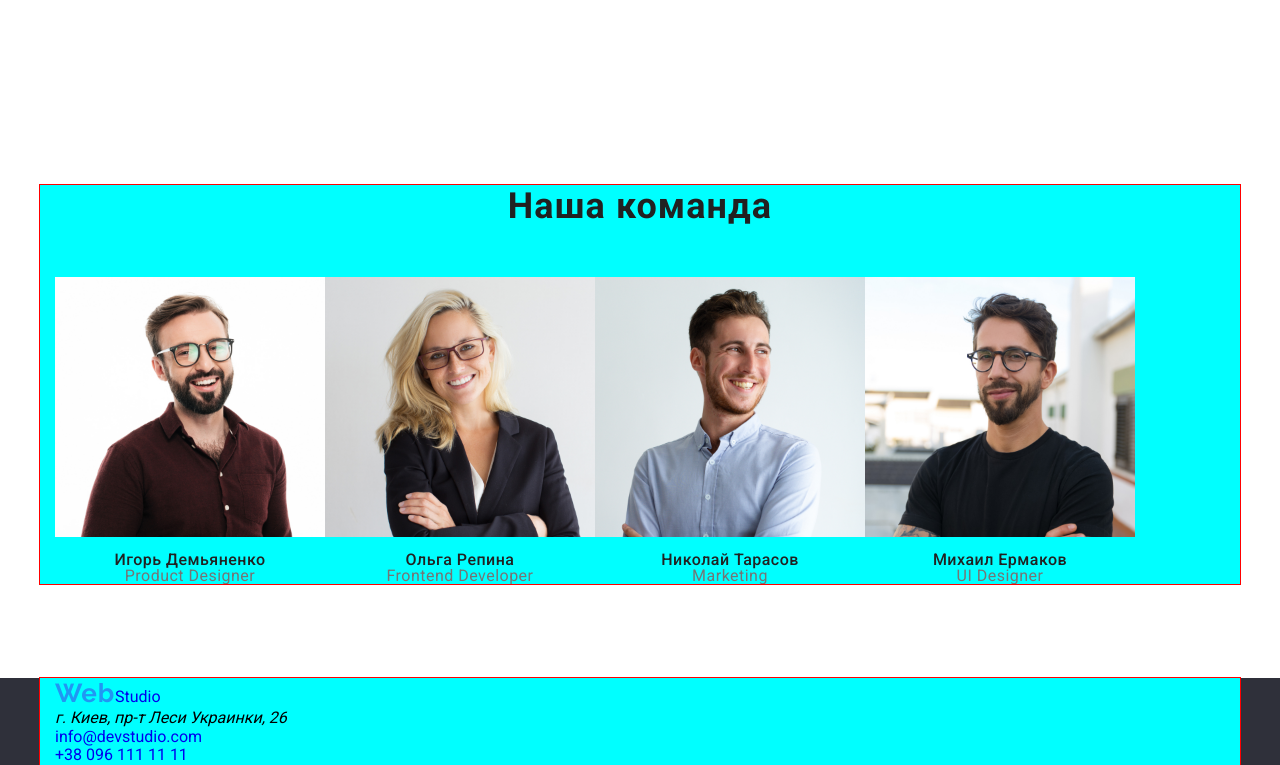
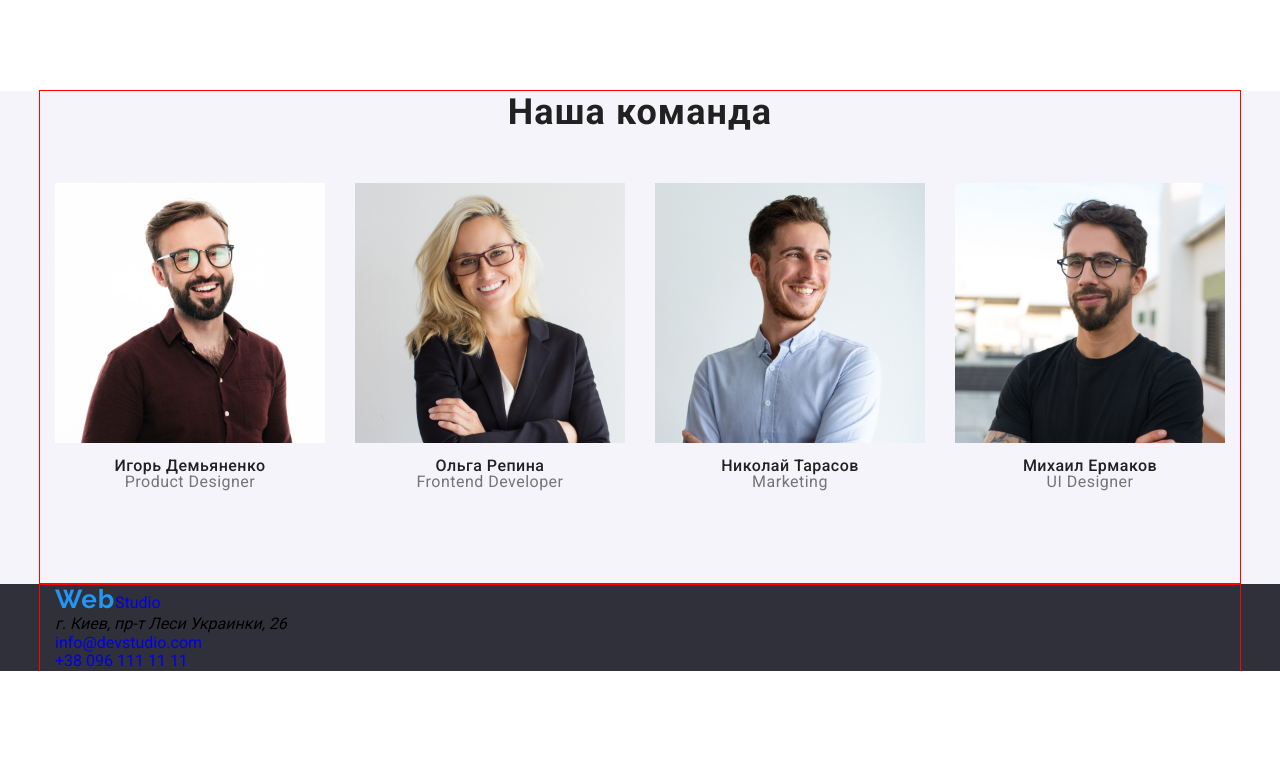
Before and after one commit to Vitalino1978-stud/goit-markup-hw-03, a plain HTML site: page index.html in a window 1280 px wide. Shown: the part 1237-2002 px from the top of the page. After the commit the page ends 1908 px from the top, so only its background shows below. Drawn offline with nearby package versions, Linux system fonts and the light colour scheme.

Commit message:
испраавления

```diff
--- a/css/styles.css
+++ b/css/styles.css
@@ -55,7 +55,7 @@ h3 {
   padding-left: 15px;
   padding-right: 15px;
   outline: 1px solid red;
-  background-color: aqua;
+  /*background-color: aqua;*/
 }
 
 .section {
@@ -115,8 +115,9 @@ h3 {
 .navigation-list {
   display: flex;
 }
-.address {
+.address-list-list {
   display: flex;
+  align-items: baseline;
 }
 
 .logo-link {
@@ -213,6 +214,30 @@ h3 {
   margin-right: auto;
   margin-bottom: 30px;
 }
+
+/*.hero {
+  background-color: #2f303a;
+  padding-top: 0;
+  padding-bottom: 0;
+}
+.hero-items {
+  display: flex;
+  height: 600px;
+  flex-direction: column;
+  justify-content: center;
+  align-items: center;
+}
+
+.hero-title {
+  max-width: 700px;
+  font-weight: 900;
+  font-size: 44px;
+  line-height: 1.364;
+  text-align: center;
+  letter-spacing: 0.06em;
+  text-transform: uppercase;
+  color: #ffffff;
+}*/
 
 .modal-btn {
   display: inline-block;
@@ -331,8 +356,8 @@ h3 {
   color: var(--secondary-color);
 }
 
-.section workers {
-  background-color:   #F5F4FA;
+.workers {
+  background-color:  #F5F4FA;
 }
 /*.container {
   text-align: center;
@@ -341,10 +366,11 @@ h3 {
   background-color:   #F5F4FA;
 }*/
 
-.team-list-item {
+.team-list {
   display: flex;
   justify-content: space-between;
   align-items: center;
+  padding-bottom: 94px;
 }
 .member-list-subtitle {
   font-weight: 500;
--- a/index.html
+++ b/index.html
@@ -50,9 +50,11 @@
       <!--верхняя часть-->
       <section class="hero">
         <div class="container-hero">
-          <h1 class="hero-title">ЭФФЕКТИВНЫЕ РЕШЕНИЯ ДЛЯ ВАШЕГО БИЗНЕСА</h1>
-          <button class="modal-btn" type="button">Заказать услугу</button>
-        </div>
+          <!--<div class="hero-item" >-->
+            <h1 class="hero-title">ЭФФЕКТИВНЫЕ РЕШЕНИЯ ДЛЯ ВАШЕГО БИЗНЕСА</h1>
+            <button class="modal-btn" type="button">Заказать услугу</button>
+          </div>
+       <!--</div>-->
       </section>
 
       <!--Секция преимуществ-->
@@ -96,7 +98,7 @@
         </div>
       </section>
       <!--Секция работники компании-->
-      <section class="section workers">
+      <section class="workers">
         <div class="container">
           <h2 class="title-team">Наша команда</h2>
           <ul class="team-list">
```
